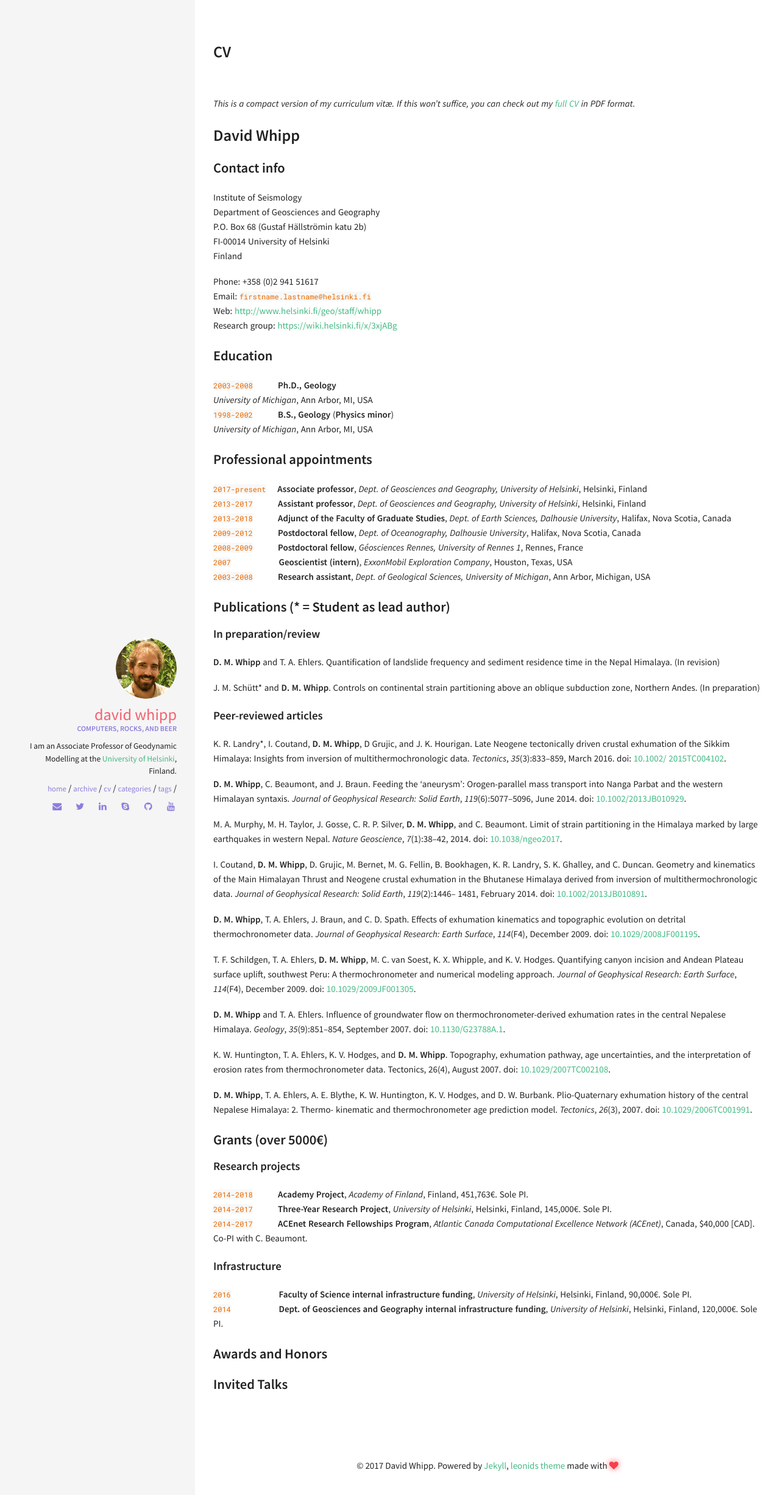
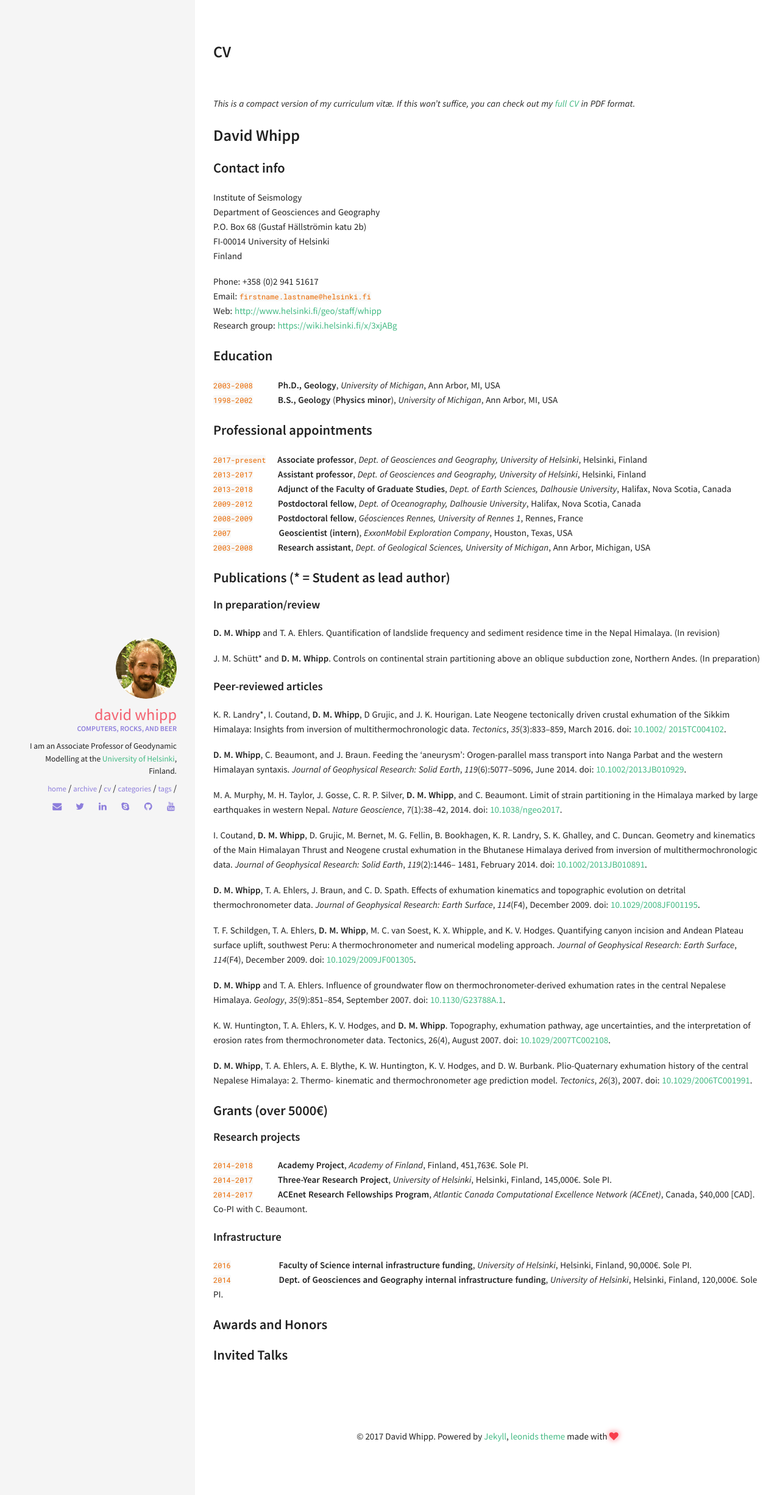
Before and after one commit to z0del/davewhipp.github.io, a Jekyll site: the page built from cv.md, in a window 1280 px wide. Shown: the top 2452 px of the page at 61% size. Built offline with Jekyll 4.4.1, drawn with Linux system fonts in a browser that asks for light colours.

Commit message:
Update cv.md

````diff
--- a/cv.md
+++ b/cv.md
@@ -20,10 +20,8 @@
 Research group: [https://wiki.helsinki.fi/x/3xjABg](https://wiki.helsinki.fi/x/3xjABg)
 
 ### Education
-```2003-2008``` &nbsp;&nbsp;&nbsp;&nbsp;&nbsp;&nbsp;&nbsp;&nbsp;&nbsp;&nbsp;**Ph.D., Geology**<br/>
-*University of Michigan*, Ann Arbor, MI, USA<br/>
-```1998-2002``` &nbsp;&nbsp;&nbsp;&nbsp;&nbsp;&nbsp;&nbsp;&nbsp;&nbsp;&nbsp;**B.S., Geology** (**Physics minor**)<br/>
-*University of Michigan*, Ann Arbor, MI, USA
+```2003-2008``` &nbsp;&nbsp;&nbsp;&nbsp;&nbsp;&nbsp;&nbsp;&nbsp;&nbsp;&nbsp;**Ph.D., Geology**, *University of Michigan*, Ann Arbor, MI, USA<br/>
+```1998-2002``` &nbsp;&nbsp;&nbsp;&nbsp;&nbsp;&nbsp;&nbsp;&nbsp;&nbsp;&nbsp;**B.S., Geology** (**Physics minor**), *University of Michigan*, Ann Arbor, MI, USA
 
 ### Professional appointments
 ```2017-present``` &nbsp;&nbsp;&nbsp;&nbsp;**Associate professor**, *Dept. of Geosciences and Geography, University of Helsinki*, Helsinki, Finland<br/>
````
